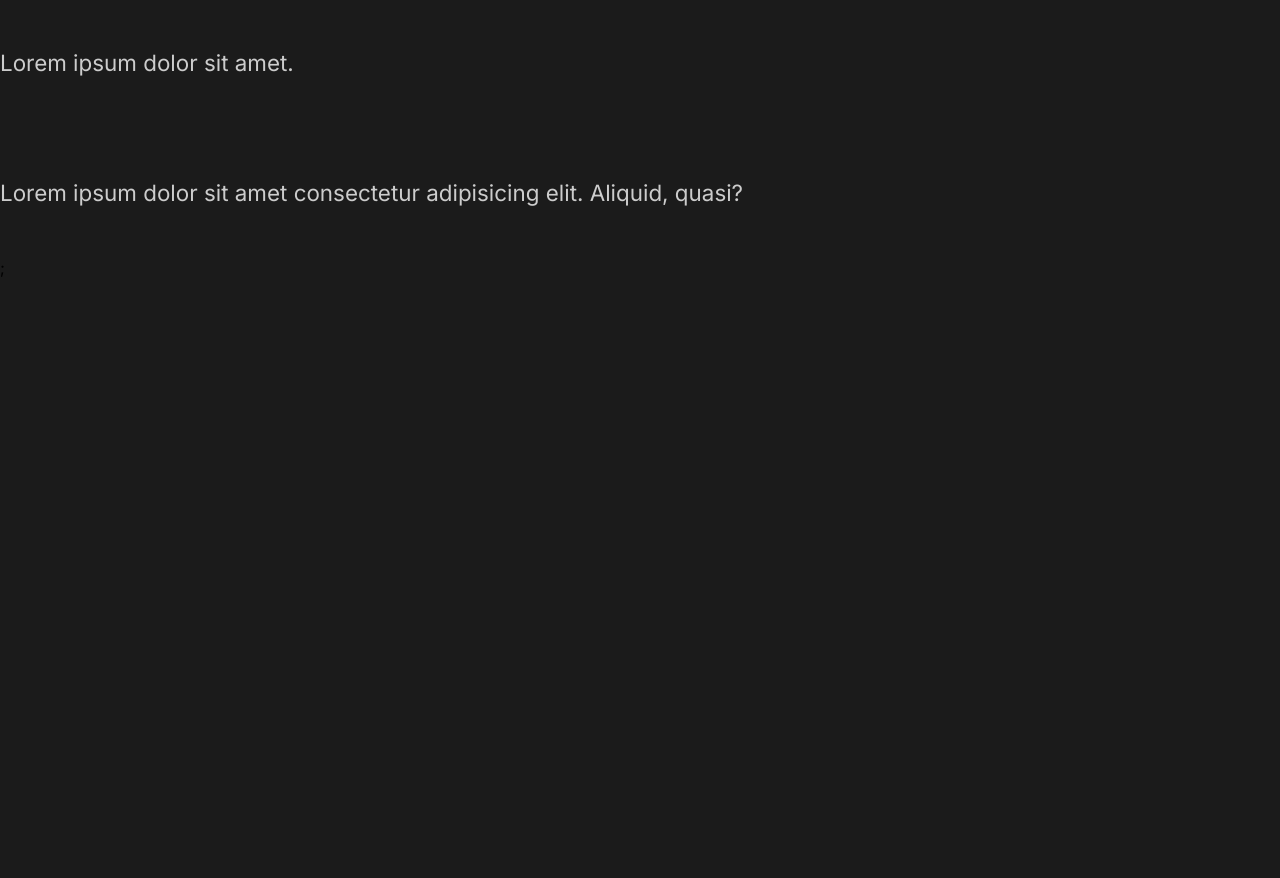
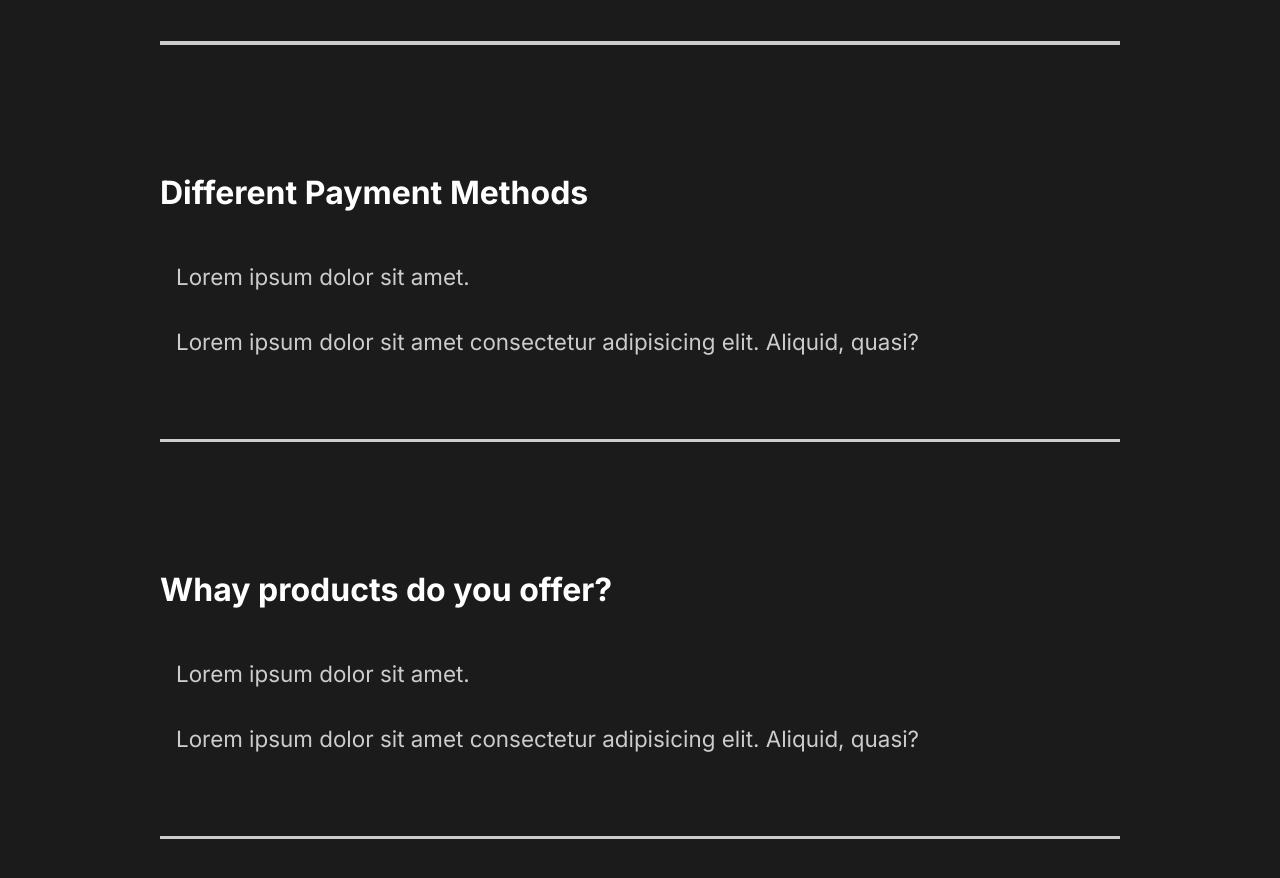
Before and after one commit to evoloshchenko/capture, a React (Create React App) app: page / in a window 1280 px wide. Shown: the part 3047-3925 px from the top of the page. Before the commit the page ends 3325 px from the top, so only its background shows below. Built offline with nearby package versions, Linux system fonts and the light colour scheme.

Commit message:
Styled the third component - FaqSection

```diff
--- a/src/component/FaqSection.js
+++ b/src/component/FaqSection.js
@@ -1,6 +1,9 @@
+import styled from "styled-components";
+import { About } from "../styles";
+
 const FaqSection = () => {
   return (
-    <div className="faq">
+    <Faq>
       <h2>
         Any Questions <span>FAQ</span>
       </h2>
@@ -13,6 +16,7 @@
             quasi?
           </p>
         </div>
+        <div className="faq-line"></div>
       </div>
       <div className="question">
         <h4>Daily Schedule?</h4>
@@ -23,6 +27,7 @@
             quasi?
           </p>
         </div>
+        <div className="faq-line"></div>
       </div>
       <div className="question">
         <h4>Different Payment Methods</h4>
@@ -33,6 +38,7 @@
             quasi?
           </p>
         </div>
+        <div className="faq-line"></div>
       </div>
       <div className="question">
         <h4>Whay products do you offer?</h4>
@@ -43,9 +49,37 @@
             quasi?
           </p>
         </div>
+        <div className="faq-line"></div>
       </div>
-    </div>
+    </Faq>
   );
 };
 
+const Faq = styled(About)`
+  display: block;
+  span {
+    display: block;
+  }
+  h2 {
+    padding-bottom: 2rem;
+    font-weight: lighter;
+  }
+  .faq-line {
+    background: #cccccc;
+    height: 0.2rem;
+    margin: 2rem 0rem;
+    width: 100%;
+  }
+  .question {
+    padding: 3rem 0rem;
+    cursor: pointer;
+  }
+  .answer {
+    padding: 2rem 0rem;
+    p {
+      padding: 1rem;
+    }
+  }
+`;
+
 export default FaqSection;
--- a/src/component/GlobalStyle.js
+++ b/src/component/GlobalStyle.js
@@ -37,7 +37,7 @@
         }
         h4{
             font-weight: bold;
-            color: #23d997;
+            font-size: 2rem;
         }
         a{
             font-size: 1.1rem;
```
